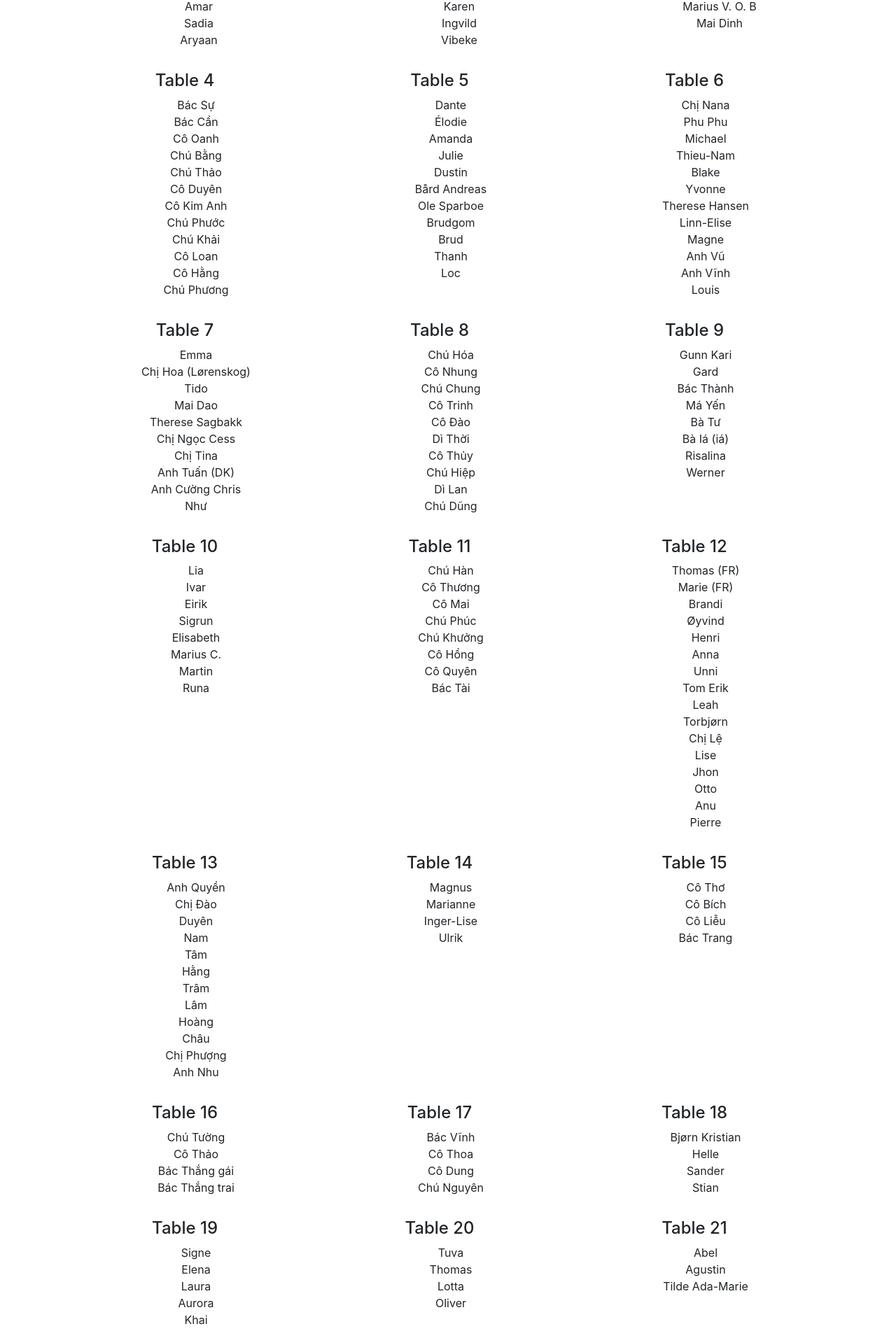
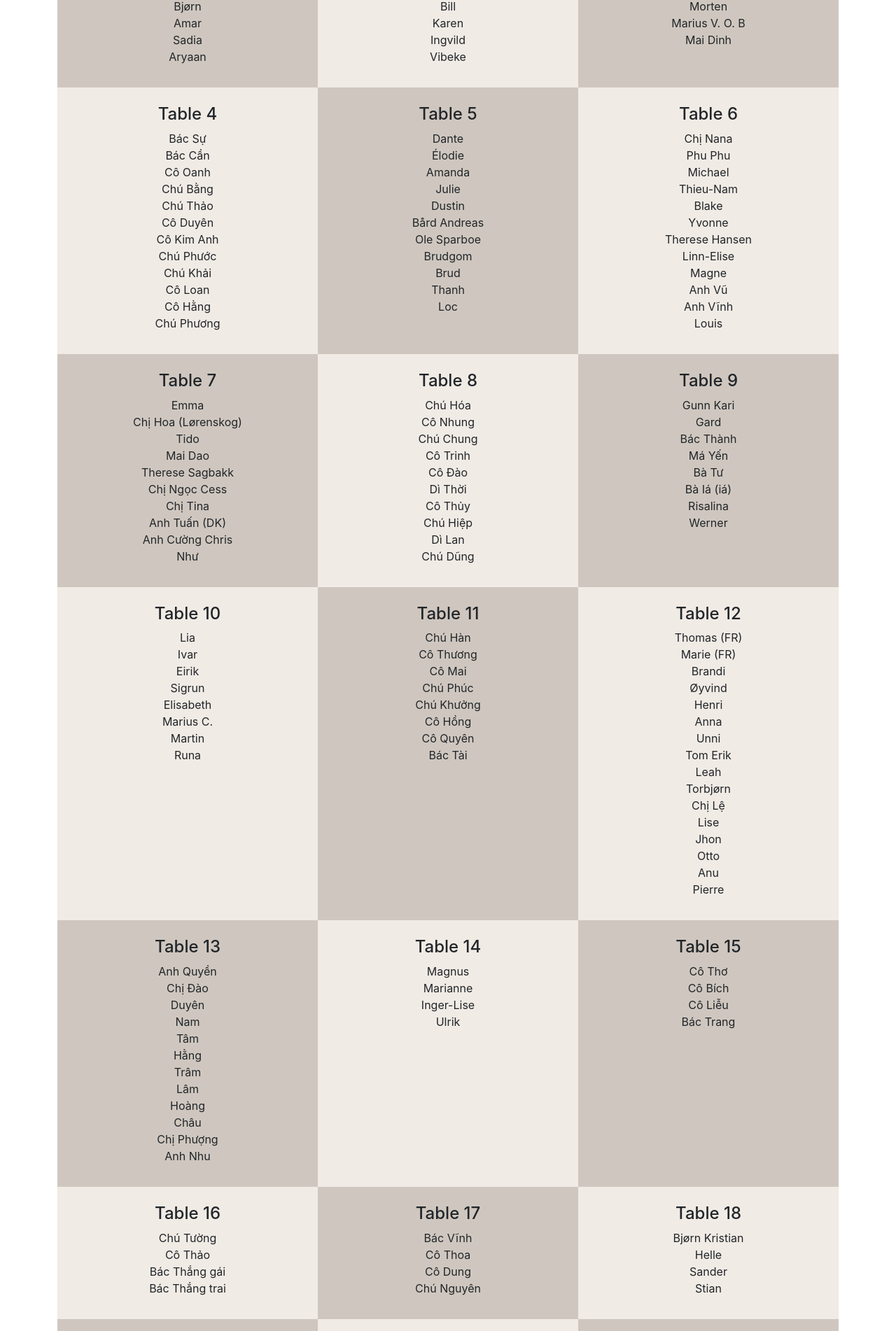
Before and after one commit to milehagen/ynhu-wedding, a React (Create React App) app: page /seating in a window 1280 px wide. Shown: the part 835-2737 px from the top of the page at 70% size. Built offline with nearby package versions, Linux system fonts and the light colour scheme; a web font is replaced by a local one.

Commit message:
added background tone to seating

```diff
--- a/src/Components/Seating.css
+++ b/src/Components/Seating.css
@@ -1,6 +1,8 @@
 ul {
   list-style: none;
   margin-bottom: 2em;
+  text-align: center;
+  padding-inline-start: 0;
 }
 
 li,
@@ -13,6 +15,13 @@ li,
   display: block;
 }
 
+.beige {
+  background-color: #cfc7bf;
+}
+
+.light-beige {
+  background-color: #f1ebe5;
+}
 .find-your-seat-heading {
   text-align: center;
   margin-top: 1em;
@@ -22,10 +31,10 @@ li,
 }
 
 .table-number-heading {
+  margin-top: 1em;
   text-align: center;
   font-size: 1.5em;
 }
-
 
 .background {
   background-image: url(./../images/bacgroundPic.png);
@@ -38,37 +47,37 @@ li,
   display: block;
 }
 
-@media (min-width:290px) {
+@media (min-width: 290px) {
   .col-12 {
     margin-top: 5em;
   }
 }
 
-@media (min-width:460px) {
+@media (min-width: 460px) {
   .col-12 {
     margin-top: 8em;
   }
 }
 
-@media (min-width:540px) {
+@media (min-width: 540px) {
   .col-12 {
     margin-top: 10em;
   }
 }
 
-@media (min-width:640px) {
+@media (min-width: 640px) {
   .col-12 {
     margin-top: 15em;
   }
 }
 
-@media (min-width:840px) {
+@media (min-width: 840px) {
   .col-12 {
     margin-top: 15em;
   }
 }
 
-@media (min-width:1100px) {
+@media (min-width: 1100px) {
   .col-12 {
     margin-top: 20em;
   }
--- a/src/Components/Seating.js
+++ b/src/Components/Seating.js
@@ -9,7 +9,7 @@ export function Seating() {
           <div class="col-12">
             <h2 className="find-your-seat-heading">Find Your Seat</h2>
           </div>
-					<div class="col-4">
+          <div class="col-4 beige">
             <h5 className="table-number-heading">Table 1</h5>
             <ul className="guest-names">
               <li>AiVy </li>
@@ -27,7 +27,7 @@ export function Seating() {
               <li>Aryaan</li>
             </ul>
           </div>
-					<div class="col-4">
+          <div class="col-4 light-beige">
             <h5 className="table-number-heading">Table 2</h5>
             <ul>
               <li>Lars </li>
@@ -45,7 +45,7 @@ export function Seating() {
               <li>Vibeke</li>
             </ul>
           </div>
-					<div class="col-4">
+          <div class="col-4 beige">
             <h5 className="table-number-heading">Table 3</h5>
             <ul>
               <li>Mi </li>
@@ -62,8 +62,7 @@ export function Seating() {
               <li>Mai Dinh</li>
             </ul>
           </div>
-					<div class="row">
-						<div class="col-4">
+          <div class="col-4 light-beige">
             <h5 className="table-number-heading">Table 4</h5>
             <ul>
               <li>Bác Sự </li>
@@ -80,7 +79,7 @@ export function Seating() {
               <li>Chú Phương </li>
             </ul>
           </div>
-						<div class="col-4">
+          <div class="col-4 beige">
             <h5 className="table-number-heading">Table 5</h5>
             <ul>
               <li>Dante </li>
@@ -96,7 +95,7 @@ export function Seating() {
               <li>Loc</li>
             </ul>
           </div>
-						<div class="col-4">
+          <div class="col-4 light-beige">
             <h5 className="table-number-heading">Table 6</h5>
             <ul>
               <li>Chị Nana </li>
@@ -113,7 +112,7 @@ export function Seating() {
               <li>Louis</li>
             </ul>
           </div>
-						<div class="col-4">
+          <div class="col-4 beige">
             <h5 className="table-number-heading">Table 7</h5>
             <ul>
               <li>Emma </li>
@@ -128,7 +127,7 @@ export function Seating() {
               <li>Như</li>
             </ul>
           </div>
-						<div class="col-4">
+          <div class="col-4 light-beige">
             <h5 className="table-number-heading">Table 8</h5>
             <ul>
               <li>Chú Hóa </li>
@@ -143,7 +142,7 @@ export function Seating() {
               <li>Chú Dũng </li>
             </ul>
           </div>
-						<div class="col-4">
+          <div class="col-4 beige">
             <h5 className="table-number-heading">Table 9</h5>
             <ul>
               <li>Gunn Kari </li>
@@ -156,7 +155,7 @@ export function Seating() {
               <li>Werner </li>
             </ul>
           </div>
-						<div class="col-4">
+          <div class="col-4 light-beige">
             <h5 className="table-number-heading">Table 10</h5>
             <ul>
               <li>Lia </li>
@@ -169,7 +168,7 @@ export function Seating() {
               <li>Runa </li>
             </ul>
           </div>
-						<div class="col-4">
+          <div class="col-4 beige">
             <h5 className="table-number-heading">Table 11</h5>
             <ul>
               <li>Chú Hàn </li>
@@ -182,7 +181,7 @@ export function Seating() {
               <li>Bác Tài </li>
             </ul>
           </div>
-						<div class="col-4">
+          <div class="col-4 light-beige">
             <h5 className="table-number-heading">Table 12</h5>
             <ul>
               <li>Thomas (FR) </li>
@@ -203,7 +202,7 @@ export function Seating() {
               <li>Pierre</li>
             </ul>
           </div>
-						<div class="col-4">
+          <div class="col-4 beige">
             <h5 className="table-number-heading">Table 13</h5>
             <ul>
               <li>Anh Quyền </li>
@@ -220,7 +219,7 @@ export function Seating() {
               <li>Anh Nhu</li>
             </ul>
           </div>
-						<div class="col-4">
+          <div class="col-4 light-beige">
             <h5 className="table-number-heading">Table 14</h5>
             <ul>
               <li>Magnus </li>
@@ -229,7 +228,7 @@ export function Seating() {
               <li>Ulrik</li>
             </ul>
           </div>
-						<div class="col-4">
+          <div class="col-4 beige">
             <h5 className="table-number-heading">Table 15</h5>
             <ul>
               <li>Cô Thơ </li>
@@ -238,7 +237,7 @@ export function Seating() {
               <li>Bác Trang </li>
             </ul>
           </div>
-						<div class="col-4">
+          <div class="col-4 light-beige">
             <h5 className="table-number-heading">Table 16</h5>
             <ul>
               <li>Chú Tường </li>
@@ -247,7 +246,7 @@ export function Seating() {
               <li>Bác Thắng trai </li>
             </ul>
           </div>
-						<div class="col-4">
+          <div class="col-4 beige">
             <h5 className="table-number-heading">Table 17</h5>
             <ul>
               <li>Bác Vĩnh </li>
@@ -256,7 +255,7 @@ export function Seating() {
               <li>Chú Nguyên </li>
             </ul>
           </div>
-						<div class="col-4">
+          <div class="col-4 light-beige">
             <h5 className="table-number-heading">Table 18</h5>
             <ul>
               <li>Bjørn Kristian </li>
@@ -265,7 +264,7 @@ export function Seating() {
               <li>Stian</li>
             </ul>
           </div>
-						<div class="col-4">
+          <div class="col-4 beige">
             <h5 className="table-number-heading">Table 19</h5>
             <ul>
               <li>Signe </li>
@@ -278,7 +277,7 @@ export function Seating() {
               <li>Alina May </li>
             </ul>
           </div>
-						<div class="col-4">
+          <div class="col-4 light-beige">
             <h5 className="table-number-heading">Table 20</h5>
             <ul>
               <li>Tuva </li>
@@ -287,7 +286,7 @@ export function Seating() {
               <li>Oliver</li>
             </ul>
           </div>
-						<div class="col-4">
+          <div class="col-4 beige">
             <h5 className="table-number-heading">Table 21</h5>
             <ul>
               <li>Abel </li>
@@ -295,7 +294,7 @@ export function Seating() {
               <li>Tilde Ada-Marie </li>
             </ul>
           </div>
-						<div class="col-4">
+          <div class="col-4 light-beige">
             <h5 className="table-number-heading">Table 22</h5>
             <ul>
               <li>Edith </li>
@@ -307,6 +306,5 @@ export function Seating() {
         </div>
       </div>
     </div>
-		</div>
   );
 }
```
Lines whose indentation alone changed are shown as unchanged.
